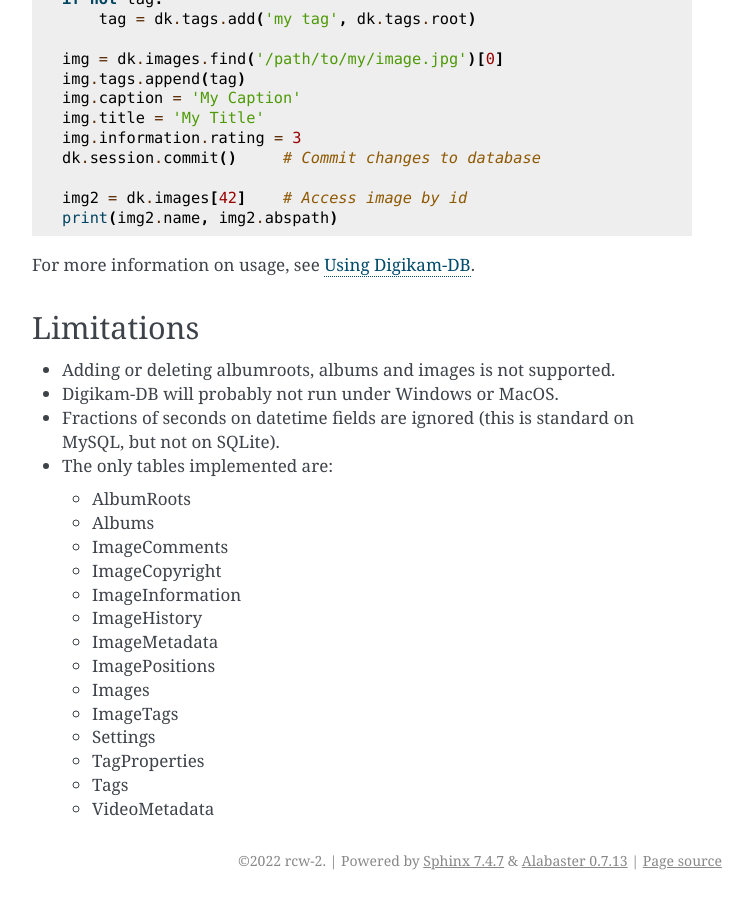
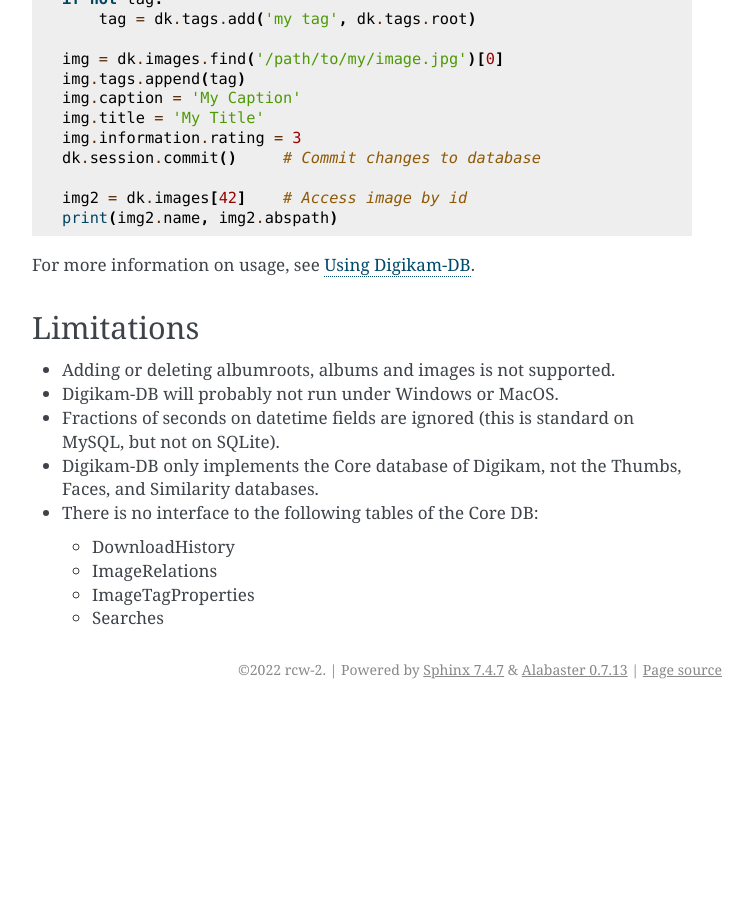
Before and after one commit to rcw-2/python-digikamdb, a Sphinx documentation site: the page built from docs/intro.rst, in a window 1280 px wide and 900 px high, scrolled down 1264 px. Shown: the whole window, without its empty margins (388-1141 px from the left). Built offline with Sphinx 7.4.7, drawn with Linux system fonts in a browser that asks for light colours; the version number could not be read and is left out; after the commit the page ends 1973 px from its top, so only the background shows below that.

Commit message:
Minor documentation changes

```diff
--- a/CHANGELOG.rst
+++ b/CHANGELOG.rst
@@ -1,4 +1,4 @@
-v0.2.2 (2023-??-??)
+v0.2.2 (2023-05-05)
 --------------------
 *   Added support for MySQL without nested sets in `Tags` (DBVersion > 10)
 *   Raise ``DigikamVersionError`` when trying to access properties not supported
--- a/docs/intro.rst
+++ b/docs/intro.rst
@@ -79,19 +79,11 @@
 * Digikam-DB will probably not run under Windows or MacOS.
 * Fractions of seconds on datetime fields are ignored (this is standard on
   MySQL, but not on SQLite).
-* The only tables implemented are:
+* Digikam-DB only implements the Core database of Digikam, not the Thumbs,
+  Faces, and Similarity databases.
+* There is no interface to the following tables of the Core DB:
 
-  * AlbumRoots
-  * Albums
-  * ImageComments
-  * ImageCopyright
-  * ImageInformation
-  * ImageHistory
-  * ImageMetadata
-  * ImagePositions
-  * Images
-  * ImageTags
-  * Settings
-  * TagProperties
-  * Tags
-  * VideoMetadata
+  * DownloadHistory
+  * ImageRelations
+  * ImageTagProperties
+  * Searches
```
Also changed, not shown: 2 other files.
